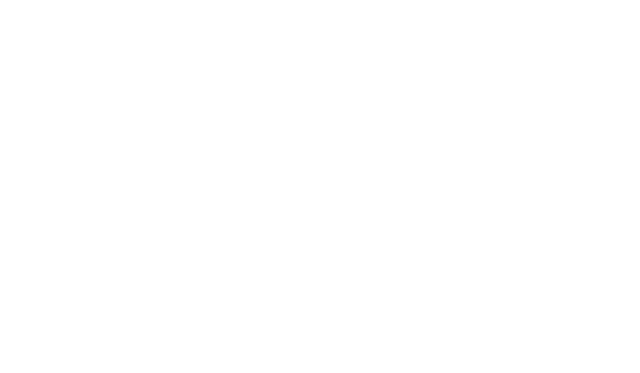
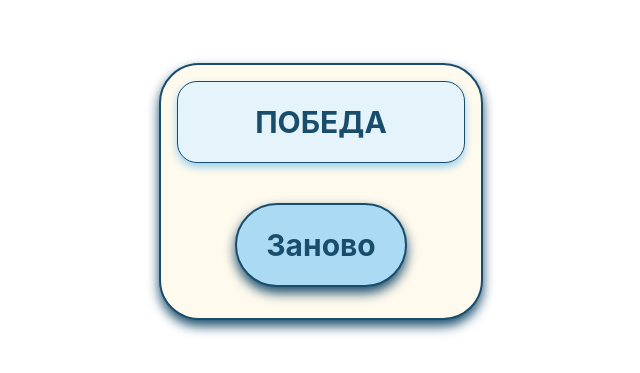
Before and after one commit to reznikovkg/vue-3-docker-compose, a Vue app in the folder vue/: page /end in a window 1280 px wide. Before the commit this address had no page. Shown: the part 209-582 px from the top of the page, without its empty margins (319-959 px from the left). Built offline with nearby package versions, Linux system fonts and the light colour scheme.

Commit message:
adding routing

```diff
--- /dev/null
+++ b/vue/src/components/pages/EndPage.vue
@@ -0,0 +1,13 @@
+<script>
+import EndGame from "@/components/ui/EndGame.vue";
+
+export default {
+  name: "EndPage",
+  components: {EndGame}
+}
+</script>
+<template>
+  <EndGame/>
+</template>
+<style scoped lang="scss">
+</style>
--- /dev/null
+++ b/vue/src/components/pages/GamePage.vue
@@ -0,0 +1,13 @@
+<script>
+import Game from "@/components/ui/Game.vue";
+
+export default {
+  name: "GamePage",
+  components: {Game}
+}
+</script>
+<template>
+  <Game/>
+</template>
+<style scoped lang="scss">
+</style>
--- a/vue/src/components/pages/IndexPage.vue
+++ b/vue/src/components/pages/IndexPage.vue
@@ -1,28 +1,13 @@
 <template>
-
-  <Settings v-if="isStartGame === 0"></Settings>
-  <Game v-if="isStartGame === 1 && isGameWon === 0"></Game>
-  <EndGame v-if="isGameWon === 1"></EndGame>
+  <Settings></Settings>
 </template>
-
 <script>
-
-import { mapGetters, mapActions } from 'vuex'
-
 import Settings from "@/components/ui/Settings.vue";
-import Game from "@/components/ui/Game.vue";
-import EndGame from "@/components/ui/EndGame.vue";
 
 export default {
-  components: {Game, Settings, EndGame},
-  computed: {
-    ...mapGetters({
-      isStartGame: 'getIsStartedGame',
-      isGameWon: 'getIsGameWon'
-    })
-  },
+  name: "IndexPage",
+  components: {Settings},
 }
 </script>
-
 <style scoped lang="scss">
 </style>
--- a/vue/src/components/ui/EndGame.vue
+++ b/vue/src/components/ui/EndGame.vue
@@ -1,26 +1,23 @@
 <script>
-import { mapGetters, mapActions } from 'vuex'
-
 export default {
   name: "EndGame",
 }
 </script>
-
 <template>
-  <div class="settings">
-    <p class="settings__p settings__head">Победа</p>
+  <div class="end">
+    <p class="end__p end__head">Победа</p>
+    <RouterLink to="/" class="end__again">Заново</RouterLink>
   </div>
 </template>
-
 <style scoped lang="scss">
-.settings {
+.end {
   background-color: #fffaee;
   border: 2px solid #194d6c;
   border-radius: 40px;
   padding: 2vh;
   box-shadow: 0 6px 12px 0 #194d6c;
-  position: relative;
-  background-size: 100% 100%;
+  overflow: hidden;
+
 
   &__head {
     font-size: 40px;
@@ -30,17 +27,56 @@ export default {
     box-shadow: 0px 4px 8px #97ceef;
     border-radius: 20px;
     border: 1px solid #194d6c;
-    position: relative;
-    z-index: 1;
   }
 
   &__p {
     color: #194d6c;
     font-size: 30px;
     padding: 2vh;
+    padding-left: 6vw;
+    padding-right: 6vw;
     font-weight: bold;
-    position: relative;
-    z-index: 1;
+  }
+
+  &__again {
+    display: block;
+    text-align: center;
+    color: #194d6c;
+    font-size: 30px;
+    padding: 2vh;
+    font-weight: bold;
+    background-color: #abdaf4;
+    border: none;
+    border-radius: 50px;
+    //width: 60%;
+    margin-left: 20%;
+    margin-right: 20%;
+    margin-top: 5vh;
+    margin-bottom: 15px;
+    box-shadow: 0 6px 12px 0 #194d6c;
+    border-width: 2px;
+    border-style: solid;
+    //transition: all 0.2s ease;
+  }
+
+  &__again:hover {
+    color: #194d6c;
+    font-size: 35px;
+    padding: 2vh;
+    font-weight: bold;
+    background-color: #abdaf4;
+    border: none;
+    border-radius: 50px;
+    cursor: pointer;
+    //width: 70%;
+    margin-left: 15%;
+    margin-right: 15%;
+    margin-top: 5vh;
+    margin-bottom: 7px;
+    box-shadow: 0 8px 16px 0 #194d6c;
+    border-width: 2px;
+    border-style: solid;
+
   }
 }
 </style>
--- a/vue/src/components/ui/Flask.vue
+++ b/vue/src/components/ui/Flask.vue
@@ -255,18 +255,17 @@ export default {
         }
       }
       console.log("checkWin2: ", counter)
+      this.updateReadyFlasks({isReadyFlasks: localReadyFlasks})
       if (counter === this.qtyColors) {
         console.log("game end")
         setTimeout(() => {
-          this.updateIsGameWon({isGameWon: 1})
+          this.$router.push("/end")
         }, 1000)
       }
-      this.updateReadyFlasks({isReadyFlasks: localReadyFlasks})
     }
   },
 }
 </script>
-
 <template>
   <div class="body_flask" :style="[flaskStyle, pickedFlaskStyle]" @click="() => wrapperClick()">
     <div v-if="emptySpace > 0" class="flask__layer"> </div>
@@ -279,7 +278,6 @@ export default {
     </div>
   </div>
 </template>
-
 <style scoped lang="scss">
   .body_flask {
     display: grid;
--- a/vue/src/components/ui/Game.vue
+++ b/vue/src/components/ui/Game.vue
@@ -74,7 +74,6 @@ export default {
   }
 }
 </script>
-
 <template>
   <div class="game" :style="gameStyle">
     <Flask
@@ -86,7 +85,6 @@ export default {
     </Flask>
   </div>
 </template>
-
 <style scoped lang="scss">
   @use "sass:math";
 
@@ -189,7 +187,7 @@ export default {
       background-size: 100% 100%;
       pointer-events: none;
       //mix-blend-mode: overlay;
-      background-image: RK4(500, 0, 10, 10, 100);
+      background-image: RK4(1000, 0, 10, 10, 200);
       z-index: 0;
       border-radius: 40px;
     }
--- a/vue/src/components/ui/Settings.vue
+++ b/vue/src/components/ui/Settings.vue
@@ -21,7 +21,8 @@ export default {
         qtyColors: this.qtyColors,
         maxQtyLayers: this.maxQtyLayers,
       });
-      console.log("start game");
+      console.log("start game")
+      this.$router.push('/game')
     },
     changeQtyFlasks(e) {
       this.qtyFlasks = Number(e.target.value)
@@ -41,7 +42,6 @@ export default {
   }
 }
 </script>
-
 <template>
   <div class="settings">
     <p class="settings__p settings__head_p">Переливатор</p>
@@ -67,7 +67,6 @@ export default {
     <button type="button" class="settings__btn" @click="() => handleStartGame()">Начать игру!</button>
   </div>
 </template>
-
 <style scoped lang="scss">
   @use "sass:math";
 
@@ -112,13 +111,13 @@ export default {
   @function RK4($layers, $t, $x, $y, $t_end) {
     $points: ();
     $h: ($t_end - $t) / $layers;
-    $scale: 10;
-    $scale-y: 20;
+    $scale-x: 100;
+    $scale-y: 8;
     $cur-t: $t;
     $cur-x: $x;
     $cur-y: $y;
 
-    $initial-point: radial-gradient(circle at calc(10% + $cur-t * $scale * 1px) calc(50% - $cur-y * $scale * $scale-y * 1px),
+    $initial-point: radial-gradient(circle at calc(10% + $cur-t * $scale-x * 1px) calc(50% - $cur-y * $scale-y * 1px),
         rgb(1, 120, 147) 2px, transparent 2px);
     $points: append($points, $initial-point, comma);
 
@@ -128,11 +127,16 @@ export default {
       $cur-x: nth($cur-coords, 1);
       $cur-y: nth($cur-coords, 2);
       $cur-t: $cur-t + $h;
-      $pos-x: calc(10% + $cur-t * $scale * 1px);
-      $pos-y: calc(50% - $cur-y * $scale * $scale-y * 1px);
-
+      //$pos-x: calc(10% + $cur-t * $scale * 1px);
+      //$pos-y: calc(50% - $cur-y * $scale * $scale-y * 1px);
+      $pos-x: calc(50% + $cur-y * $scale-x * 1px);
+      $pos-y: calc(17% + $cur-t * $scale-y * 1px);
       $point: radial-gradient(circle at $pos-x $pos-y, rgba(1, 120, 147, 1) $size, transparent $size);
       $points: append($points, $point, comma);
+      //$pos-x: calc(90% - $cur-t * $scale * 1px);
+      //$pos-y: calc(50% - $cur-y * $scale * $scale-y * 1px);
+      //$point: radial-gradient(circle at $pos-x $pos-y, rgba(1, 120, 147, 1) $size, transparent $size);
+      //$points: append($points, $point, comma);
     }
 
     @return $points;
--- a/vue/src/router/index.js
+++ b/vue/src/router/index.js
@@ -1,9 +1,13 @@
 import { createWebHistory, createRouter } from 'vue-router'
 
 import IndexPage from './../components/pages/IndexPage.vue'
+import GamePage from './../components/pages/GamePage.vue'
+import EndPage from './../components/pages/EndPage.vue'
 
 export const ROUTES = {
   INDEX: 'INDEX',
+  GAME: 'GAME',
+  END: 'END'
 }
 
 const routes = [
@@ -12,6 +16,16 @@ const routes = [
     path: '/',
     component: IndexPage
   },
+  {
+    name: ROUTES.GAME,
+    path: '/game',
+    component: GamePage
+  },
+  {
+    name: ROUTES.END,
+    path: '/end',
+    component: EndPage
+  }
 ]
 
 export const router = createRouter({
```
